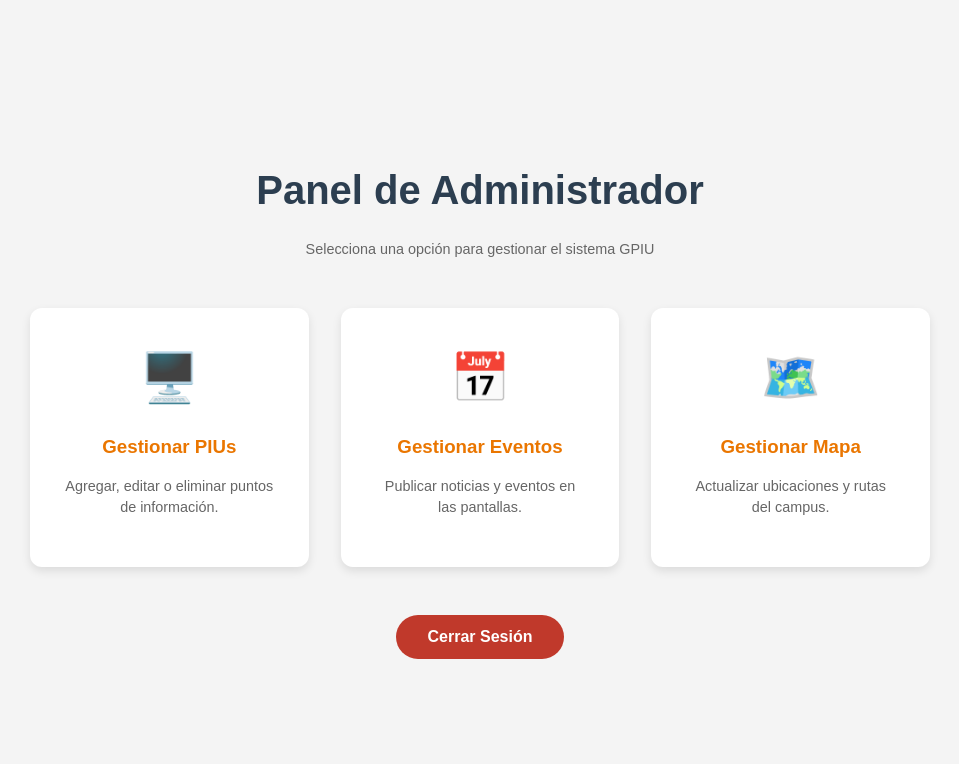
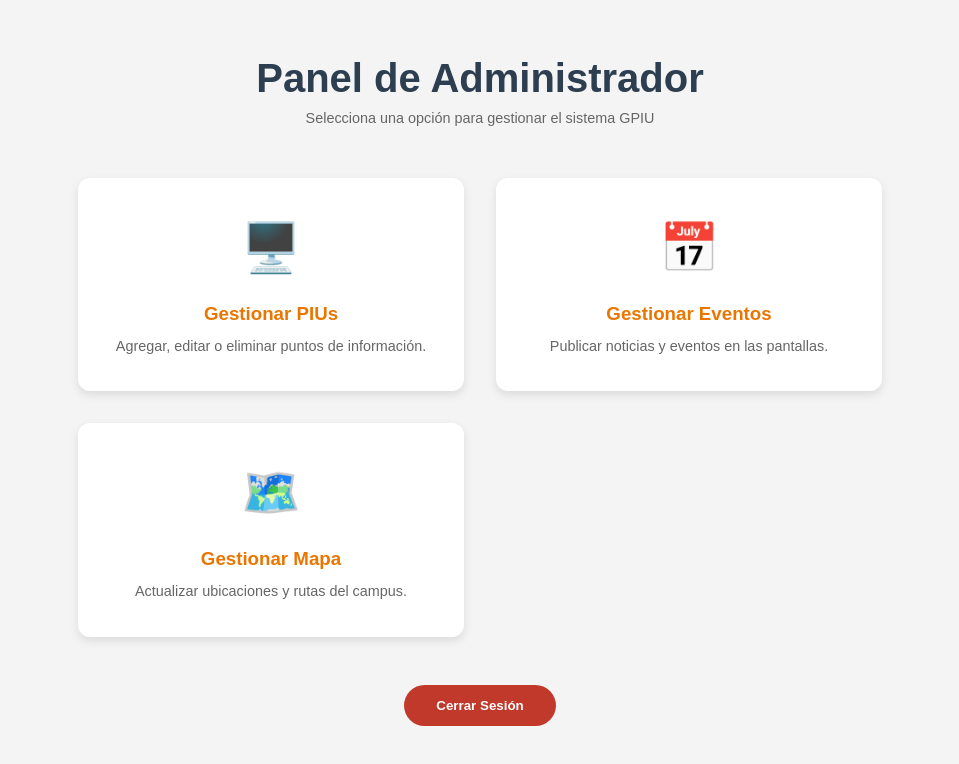
Before and after one commit to BastianRas/lab_fingeso, a Vue app in the folder fingesofrontend/fingesofrontend/: page /admin in a window 1280 px wide. Shown: the top 764 px of the page, without its empty margins (160-1119 px from the left). Built offline with nearby package versions, Linux system fonts and the light colour scheme.

Commit message:
actualizar el admin home

```diff
--- a/fingesofrontend/fingesofrontend/src/App.vue
+++ b/fingesofrontend/fingesofrontend/src/App.vue
@@ -1,45 +1,13 @@
 <script setup>
-// En Vue 3 con <script setup>, no necesitamos importar RouterView explícitamente
-// si el router está bien configurado en el main.js, pero el componente lo usa internamente.
+import { RouterView } from 'vue-router'
 </script>
 
 <template>
-  <!--
-    El RouterView es dinámico.
-    Si la ruta es '/', cargará LoginView.vue.
-  -->
   <RouterView />
 </template>
 
 <style>
-/* Estilos Globales de la App
-  (Estos estilos aplicarán a todas las vistas)
+/* Dejamos este bloque vacío porque los estilos
+  globales ahora los maneja exclusivamente style.css
 */
-
-:root {
-  font-family: Inter, system-ui, Avenir, Helvetica, Arial, sans-serif;
-  line-height: 1.5;
-  font-weight: 400;
-
-  /* Esquema de colores base */
-  --color-primary: #42b883;
-  --color-bg: #f4f4f4;
-  --color-text: #213547;
-}
-
-body {
-  margin: 0;
-  display: flex;
-  place-items: center;
-  min-width: 320px;
-  min-height: 100vh;
-  background-color: var(--color-bg);
-  color: var(--color-text);
-}
-
-#app {
-  width: 100%;
-  margin: 0 auto;
-  text-align: center;
-}
 </style>
--- a/fingesofrontend/fingesofrontend/src/style.css
+++ b/fingesofrontend/fingesofrontend/src/style.css
@@ -1,79 +1,36 @@
+/* Eliminamos los estilos por defecto restrictivos de Vite */
 :root {
-  font-family: system-ui, Avenir, Helvetica, Arial, sans-serif;
+  font-family: system-ui, -apple-system, BlinkMacSystemFont, 'Segoe UI', Roboto, Helvetica, Arial, sans-serif;
   line-height: 1.5;
   font-weight: 400;
+  color: #333333;
+  background-color: #f4f4f4;
+}
 
-  color-scheme: light dark;
-  color: rgba(255, 255, 255, 0.87);
-  background-color: #242424;
+* {
+  box-sizing: border-box;
+  margin: 0;
+  padding: 0;
+}
 
-  font-synthesis: none;
-  text-rendering: optimizeLegibility;
-  -webkit-font-smoothing: antialiased;
-  -moz-osx-font-smoothing: grayscale;
+body {
+  min-height: 100vh;
+  width: 100vw;
+  overflow-x: hidden;
+  /* Eliminamos el flex y place-items center que aplastaba todo */
+}
+
+#app {
+  width: 100%;
+  min-height: 100vh;
+  /* Eliminamos el max-width: 1280px y el text-align: center */
 }
 
 a {
-  font-weight: 500;
-  color: #646cff;
-  text-decoration: inherit;
-}
-a:hover {
-  color: #535bf2;
+  text-decoration: none;
+  color: #ea7600; /* Naranja USACH */
 }
 
-body {
-  margin: 0;
-  display: flex;
-  place-items: center;
-  min-width: 320px;
-  min-height: 100vh;
+a:hover {
+  color: #d35400;
 }
-
-h1 {
-  font-size: 3.2em;
-  line-height: 1.1;
-}
-
-button {
-  border-radius: 8px;
-  border: 1px solid transparent;
-  padding: 0.6em 1.2em;
-  font-size: 1em;
-  font-weight: 500;
-  font-family: inherit;
-  background-color: #1a1a1a;
-  cursor: pointer;
-  transition: border-color 0.25s;
-}
-button:hover {
-  border-color: #646cff;
-}
-button:focus,
-button:focus-visible {
-  outline: 4px auto -webkit-focus-ring-color;
-}
-
-.card {
-  padding: 2em;
-}
-
-#app {
-  max-width: 1280px;
-  margin: 0 auto;
-  padding: 2rem;
-  text-align: center;
-}
-
-@media (prefers-color-scheme: light) {
-  :root {
-    color: #213547;
-    background-color: #ffffff;
-  }
-  a:hover {
-    color: #747bff;
-  }
-  button {
-    background-color: #f9f9f9;
-  }
-}
```
Also changed, not shown: 1 other file (tests, documents, lock files or other folders).
